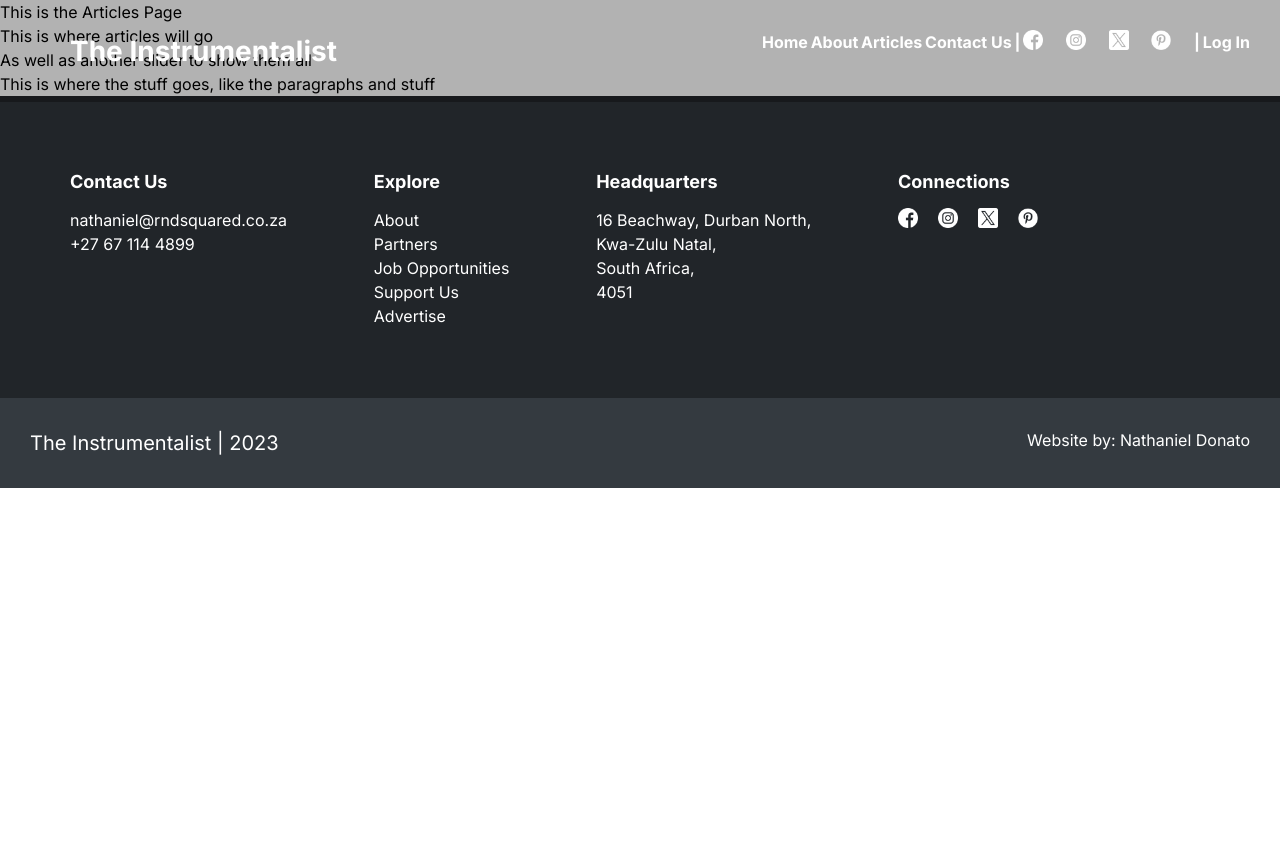
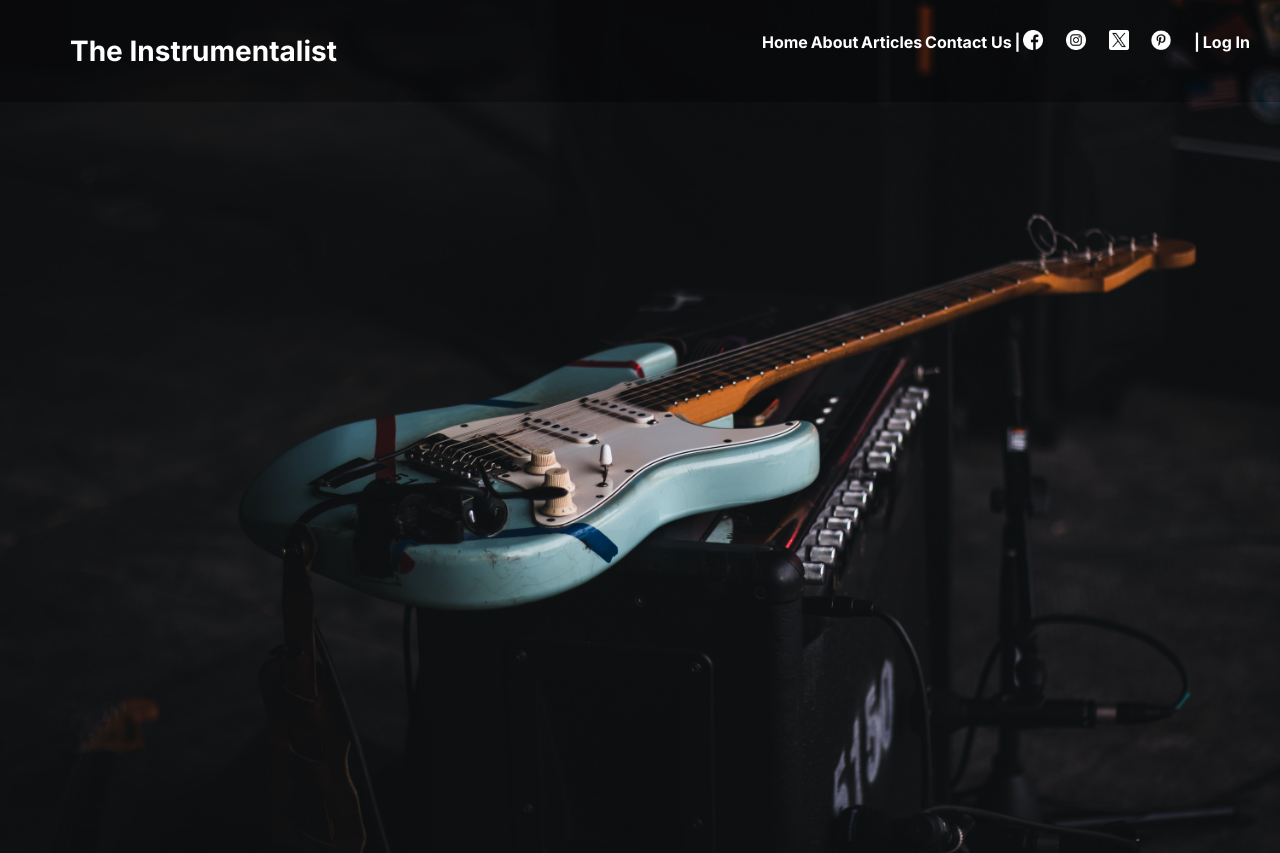
Before and after one commit to NateCreedDonato/the-instrumentalist, a Next.js app: page /articles in a window 1280 px wide. Shown: the top 853 px of the page. Before the commit the page ends 800 px from the top, so only its background shows below. Built offline with nearby package versions, Linux system fonts and the light colour scheme; a web font is replaced by a local one.

Commit message:
Update page.tsx

```diff
--- a/app/articles/page.tsx
+++ b/app/articles/page.tsx
@@ -9,6 +9,8 @@ export default function Articles () {
         <>
             <Header />
             <div>
+                <Image src={pop7}
+                alt="This is a guitar"/>
                 <h1>This is the Articles Page</h1>
                 <h2>This is where articles will go</h2>
                 <h3>As well as another slider to show them all</h3>
```
